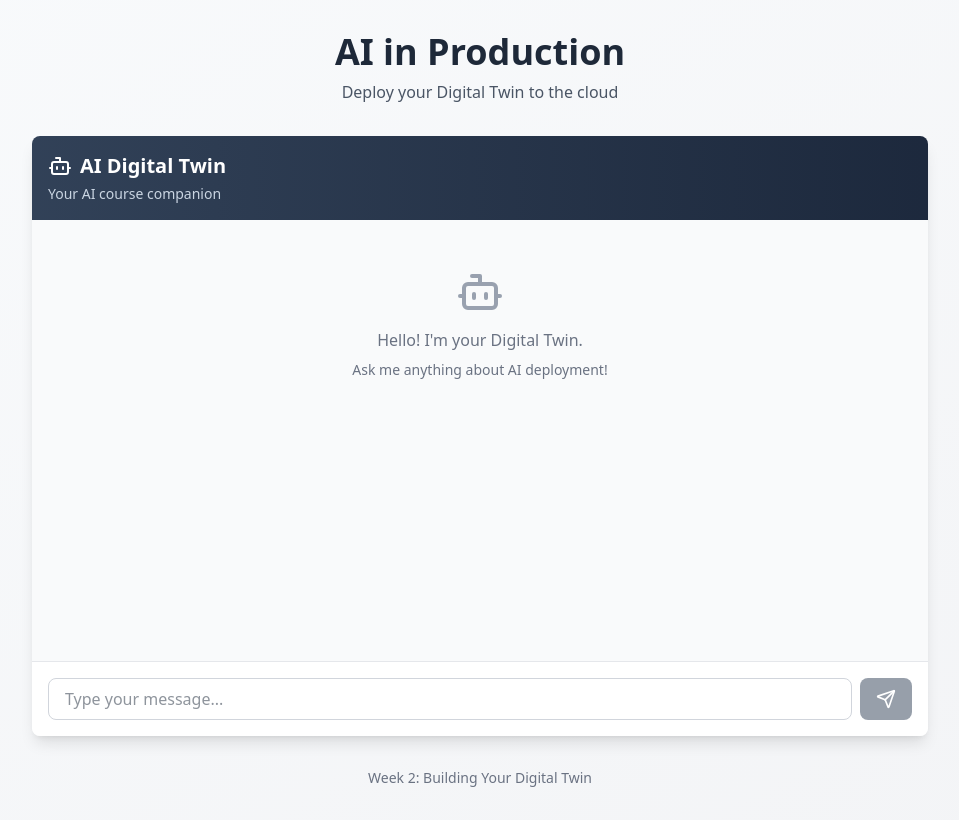
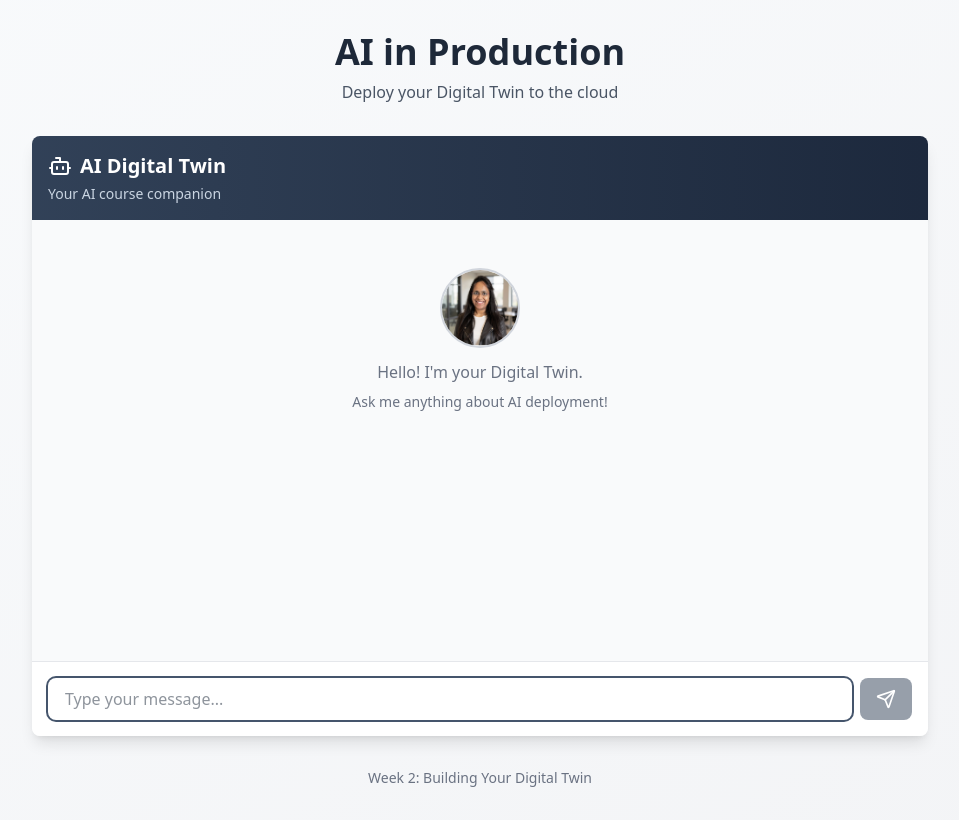
Before and after one commit to LintaGitCode/digital-twin, a Next.js app in the folder frontend/: page / in a window 1280 px wide. Shown: the whole page, without its empty margins (160-1119 px from the left). Built offline with nearby package versions, Linux system fonts and the light colour scheme.

Commit message:
Added profile pic

```diff
--- a/frontend/components/twin.tsx
+++ b/frontend/components/twin.tsx
@@ -16,6 +16,7 @@ export default function Twin() {
     const [isLoading, setIsLoading] = useState(false);
     const [sessionId, setSessionId] = useState<string>('');
     const messagesEndRef = useRef<HTMLDivElement>(null);
+    const inputRef = useRef<HTMLInputElement>(null);
 
     const scrollToBottom = () => {
         messagesEndRef.current?.scrollIntoView({ behavior: 'smooth' });
@@ -40,16 +41,13 @@ export default function Twin() {
         setIsLoading(true);
 
         try {
-            // const response = await fetch('http://localhost:8000/chat', {
-            // const response = await fetch('https://pe8xu3p6m0.execute-api.us-east-1.amazonaws.com/chat', {
             const response = await fetch(`${process.env.NEXT_PUBLIC_API_URL || 'http://localhost:8000'}/chat`, {
-
                 method: 'POST',
                 headers: {
                     'Content-Type': 'application/json',
                 },
                 body: JSON.stringify({
-                    message: input,
+                    message: userMessage.content,
                     session_id: sessionId || undefined,
                 }),
             });
@@ -72,7 +70,6 @@ export default function Twin() {
             setMessages(prev => [...prev, assistantMessage]);
         } catch (error) {
             console.error('Error:', error);
-            // Add error message
             const errorMessage: Message = {
                 id: (Date.now() + 1).toString(),
                 role: 'assistant',
@@ -82,6 +79,10 @@ export default function Twin() {
             setMessages(prev => [...prev, errorMessage]);
         } finally {
             setIsLoading(false);
+            // Refocus the input after message is sent
+            setTimeout(() => {
+                inputRef.current?.focus();
+            }, 100);
         }
     };
 
@@ -91,6 +92,15 @@ export default function Twin() {
             sendMessage();
         }
     };
+
+    // Check if avatar exists
+    const [hasAvatar, setHasAvatar] = useState(false);
+    useEffect(() => {
+        // Check if avatar.png exists
+        fetch('/avatar.png', { method: 'HEAD' })
+            .then(res => setHasAvatar(res.ok))
+            .catch(() => setHasAvatar(false));
+    }, []);
 
     return (
         <div className="flex flex-col h-full bg-gray-50 rounded-lg shadow-lg">
@@ -107,7 +117,15 @@ export default function Twin() {
             <div className="flex-1 overflow-y-auto p-4 space-y-4">
                 {messages.length === 0 && (
                     <div className="text-center text-gray-500 mt-8">
+                        {hasAvatar ? (
+                            <img
+                                src="/avatar.png"
+                                alt="Digital Twin Avatar"
+                                className="w-20 h-20 rounded-full mx-auto mb-3 border-2 border-gray-300"
+                            />
+                        ) : (
                             <Bot className="w-12 h-12 mx-auto mb-3 text-gray-400" />
+                        )}
                         <p>Hello! I&apos;m your Digital Twin.</p>
                         <p className="text-sm mt-2">Ask me anything about AI deployment!</p>
                     </div>
@@ -122,9 +140,17 @@ export default function Twin() {
                     >
                         {message.role === 'assistant' && (
                             <div className="flex-shrink-0">
+                                {hasAvatar ? (
+                                    <img
+                                        src="/avatar.png"
+                                        alt="Digital Twin Avatar"
+                                        className="w-8 h-8 rounded-full border border-slate-300"
+                                    />
+                                ) : (
                                     <div className="w-8 h-8 bg-slate-700 rounded-full flex items-center justify-center">
                                         <Bot className="w-5 h-5 text-white" />
                                     </div>
+                                )}
                             </div>
                         )}
 
@@ -158,9 +184,17 @@ export default function Twin() {
                 {isLoading && (
                     <div className="flex gap-3 justify-start">
                         <div className="flex-shrink-0">
+                            {hasAvatar ? (
+                                <img
+                                    src="/avatar.png"
+                                    alt="Digital Twin Avatar"
+                                    className="w-8 h-8 rounded-full border border-slate-300"
+                                />
+                            ) : (
                                 <div className="w-8 h-8 bg-slate-700 rounded-full flex items-center justify-center">
                                     <Bot className="w-5 h-5 text-white" />
                                 </div>
+                            )}
                         </div>
                         <div className="bg-white border border-gray-200 rounded-lg p-3">
                             <div className="flex space-x-2">
@@ -179,6 +213,7 @@ export default function Twin() {
             <div className="border-t border-gray-200 p-4 bg-white rounded-b-lg">
                 <div className="flex gap-2">
                     <input
+                        ref={inputRef}
                         type="text"
                         value={input}
                         onChange={(e) => setInput(e.target.value)}
@@ -186,6 +221,7 @@ export default function Twin() {
                         placeholder="Type your message..."
                         className="flex-1 px-4 py-2 border border-gray-300 rounded-lg focus:outline-none focus:ring-2 focus:ring-slate-600 focus:border-transparent text-gray-800"
                         disabled={isLoading}
+                        autoFocus
                     />
                     <button
                         onClick={sendMessage}
```
Also changed, not shown: frontend/public/avatar.png (added). Lines whose indentation alone changed are shown as unchanged.
